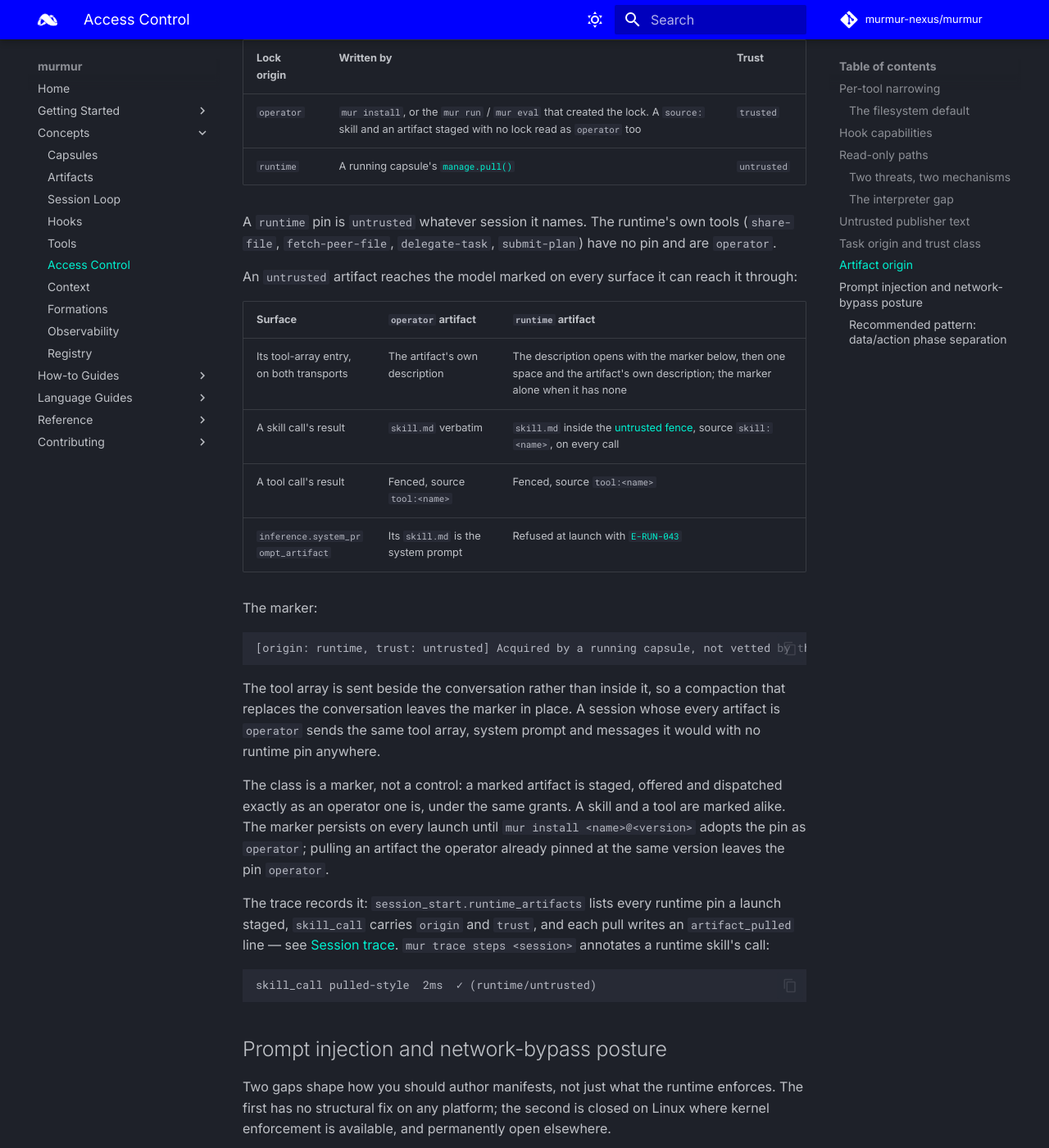
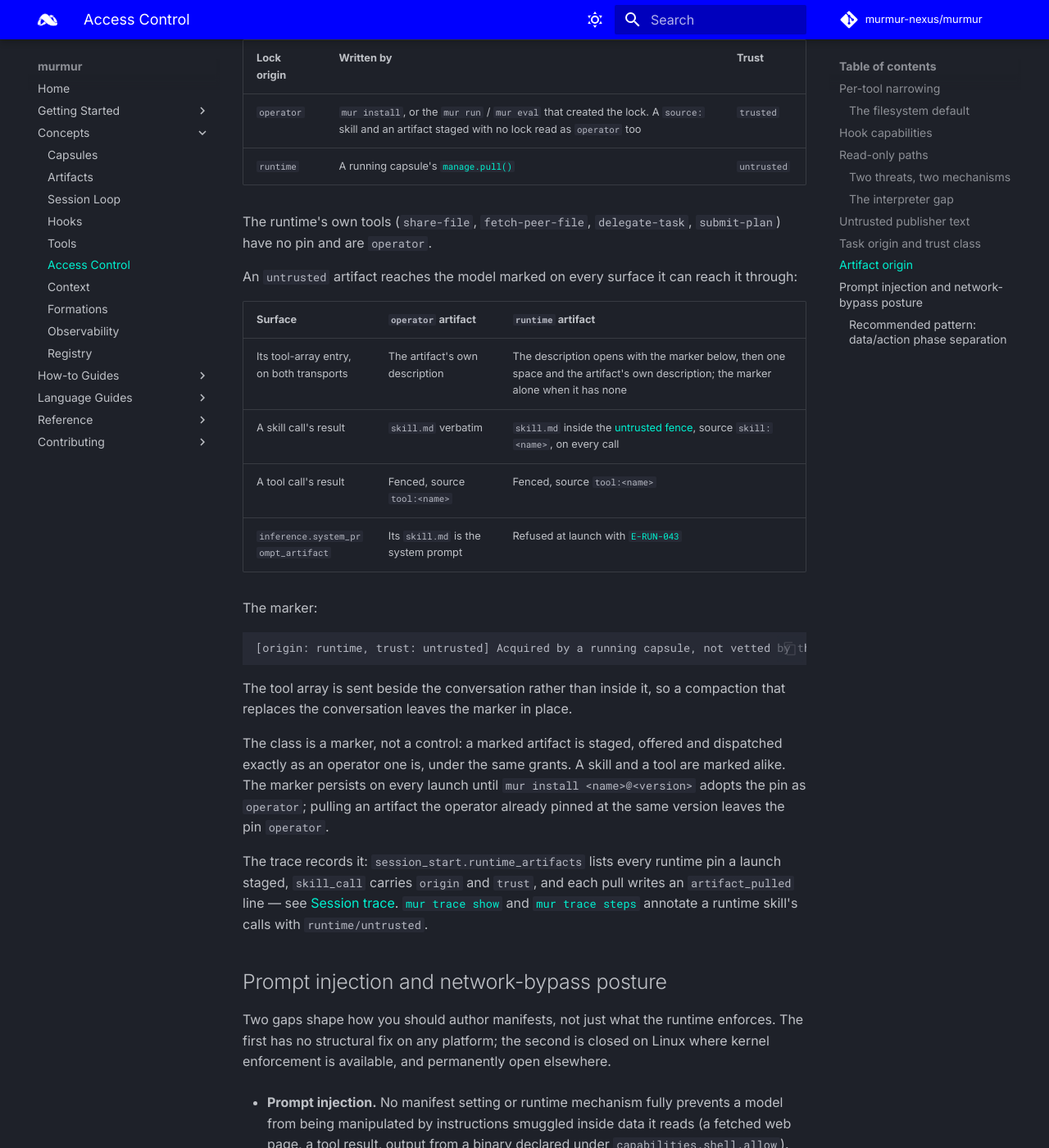
Before and after one commit to murmur-nexus/murmur, an MkDocs documentation site: the page built from docs/content/concepts/access-control.md, in a window 1280 px wide and 1400 px high, scrolled down 5549 px. Shown: the whole window at 82% size. Built offline with MkDocs 1.6.1 and Material for MkDocs 9.7.7, drawn with Linux system fonts in a browser that asks for light colours; comment, search, counter and statistics services are not loaded.

````diff
--- a/docs/content/concepts/access-control.md
+++ b/docs/content/concepts/access-control.md
@@ -216,8 +216,8 @@ and a **trust class** derived from it:
 | `operator` | `mur install`, or the `mur run` / `mur eval` that created the lock. A `source:` skill and an artifact staged with no lock read as `operator` too | `trusted` |
 | `runtime` | A running capsule's [`manage.pull()`](../reference/wit-interfaces.md#murmurartifact-managermanage) | `untrusted` |
 
-A `runtime` pin is `untrusted` whatever session it names. The runtime's own tools (`share-file`,
-`fetch-peer-file`, `delegate-task`, `submit-plan`) have no pin and are `operator`.
+The runtime's own tools (`share-file`, `fetch-peer-file`, `delegate-task`, `submit-plan`) have no
+pin and are `operator`.
 
 An `untrusted` artifact reaches the model marked on every surface it can reach it through:
 
@@ -235,8 +235,7 @@ The marker:
 ```
 
 The tool array is sent beside the conversation rather than inside it, so a compaction that
-replaces the conversation leaves the marker in place. A session whose every artifact is `operator`
-sends the same tool array, system prompt and messages it would with no runtime pin anywhere.
+replaces the conversation leaves the marker in place.
 
 The class is a marker, not a control: a marked artifact is staged, offered and dispatched exactly
 as an operator one is, under the same grants. A skill and a tool are marked alike. The marker
@@ -246,11 +245,9 @@ pulling an artifact the operator already pinned at the same version leaves the p
 The trace records it: `session_start.runtime_artifacts` lists every runtime pin a launch staged,
 `skill_call` carries `origin` and `trust`, and each pull writes an `artifact_pulled` line — see
 [Session trace](../reference/observability-schemas.md#session-trace-tracejsonl).
-`mur trace steps <session>` annotates a runtime skill's call:
-
-```
-skill_call pulled-style  2ms  ✓ (runtime/untrusted)
-```
+[`mur trace show`](../reference/cli.md#mur-trace-show) and
+[`mur trace steps`](../reference/cli.md#mur-trace-steps) annotate a runtime skill's calls with
+`runtime/untrusted`.
 
 ## Prompt injection and network-bypass posture { #threat-model }
 
````
Also changed, not shown: docs/content/reference/untrusted-fence.md (+2 -2 lines), 3 other files.
